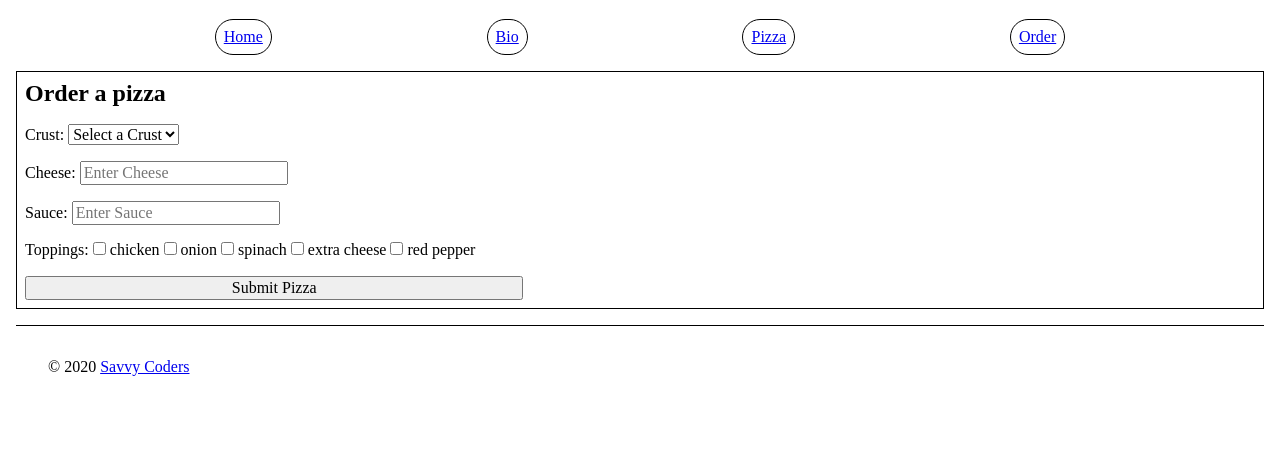
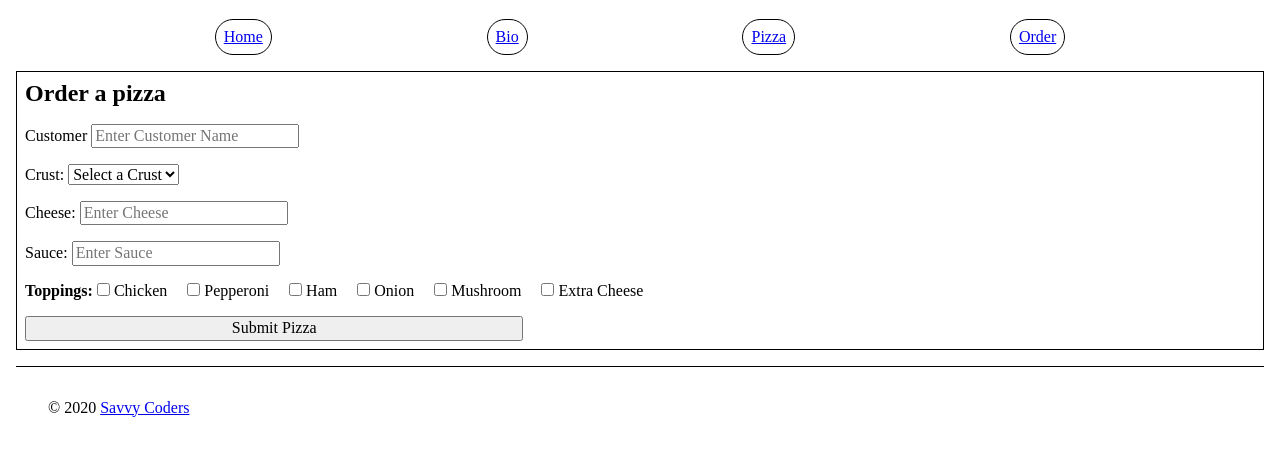
Before and after one commit to savvy-coders/savvy-spa-starter, a website: page order.html in a window 1280 px wide. Shown: the part 61-516 px from the top of the page. Drawn offline with nearby package versions, Linux system fonts and the light colour scheme.

Commit message:
Update order form

```diff
--- a/order.html
+++ b/order.html
@@ -24,12 +24,21 @@
     </ul>
   </nav>
   <section id="order">
-    <form id="order" method="POST" action="">
+    <form id="order" method="POST" action="http://localhost:4040/pizzas/form">
       <h2>Order a pizza</h2>
+      <div>
+        <label for="customer">Customer</label>
+        <input
+          type="text"
+          name="customer"
+          id="customer"
+          placeholder="Enter Customer Name"
+        />
+      </div>
       <div>
         <label for="crust">Crust:</label>
         <select id="crust" name="crust">
-          <option value="">Select a Crust</option>
+          <option value="" hidden>Select a Crust</option>
           <option value="thin">Thin</option>
           <option value="chicago">Chicago</option>
           <option value="deep-dish">Deep Dish</option>
@@ -43,6 +52,7 @@
           name="cheese"
           id="cheese"
           placeholder="Enter Cheese"
+          default="Mozzarella"
           required
         />
       </div>
@@ -56,55 +66,51 @@
           required
         />
       </div>
-      <div>
-        <label for="toppings">Toppings:</label>
+      <div id="toppings-wrapper">
+        <b>Toppings:</b>
         <input
           type="checkbox"
-          id="id_of_checkbox1"
-          class="items1"
+          id="chicken-toppings-checkbox"
           name="toppings"
           value="Chicken"
         />
-        <label for="top1">chicken</label>
+        <label for="chicken-toppings-checkbox">Chicken</label>
         <input
           type="checkbox"
-          id="id_of_checkbox2"
-          class="items1"
+          id="pepperoni-toppings-checkbox"
+          name="toppings"
+          value="pepperoni"
+        />
+        <label for="pepperoni-toppings-checkbox">Pepperoni</label>
+        <input
+          type="checkbox"
+          id="ham-toppings-checkbox"
+          name="toppings"
+          value="ham"
+        />
+        <label for="ham-toppings-checkbox">Ham</label>
+        <input
+          type="checkbox"
+          id="onion-toppings-checkbox"
           name="toppings"
           value="onion"
         />
-        <label for="top2">onion</label>
+        <label for="onion-toppings-checkbox">Onion</label>
         <input
           type="checkbox"
-          id="id_of_checkbox3"
-          class="items1"
+          id="mushroom-toppings-checkbox"
           name="toppings"
-          value="spinach"
+          value="mushroom"
         />
-        <label for="top3">spinach</label>
+        <label for="mushroom-toppings-checkbox">Mushroom</label>
         <input
           type="checkbox"
-          id="id_of_checkbox4"
-          class="items1"
+          id="cheese-toppings-checkbox"
           name="toppings"
-          value="Extra cheese"
+          value="extra cheese"
         />
-        <label for="top4">extra cheese</label>
-        <input
-          type="checkbox"
-          id="id_of_checkbox5"
-          class="items1"
-          name="toppings"
-          value="red pepper"
-        />
-        <label for="top5">red pepper</label>
+        <label for="cheese-toppings-checkbox">Extra Cheese</label>
       </div>
-      <input
-        type="hidden"
-        name="customer"
-        id="customer"
-        value="Anonymous Customer"
-      />
       <input type="submit" name="submit" value="Submit Pizza" />
     </form>
   </section>
--- a/style.css
+++ b/style.css
@@ -65,6 +65,14 @@ footer {
 
 #pizzas td,th {
   width: 25%;
+}
+
+#order {
+  & #toppings-wrapper {
+    & label {
+      margin-right: 1em;
+    }
+  }
 }
 
 #oops404 img {
```
